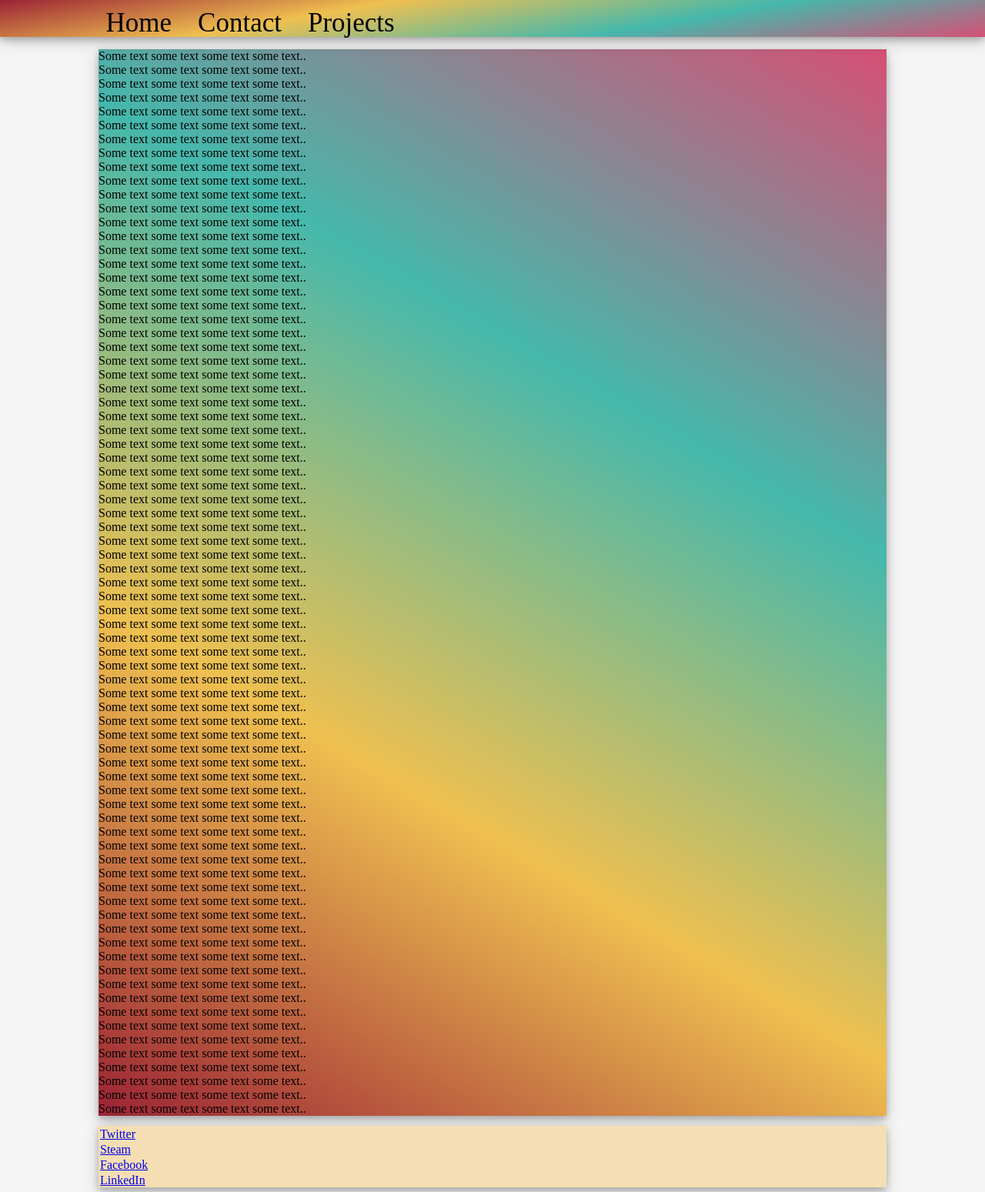
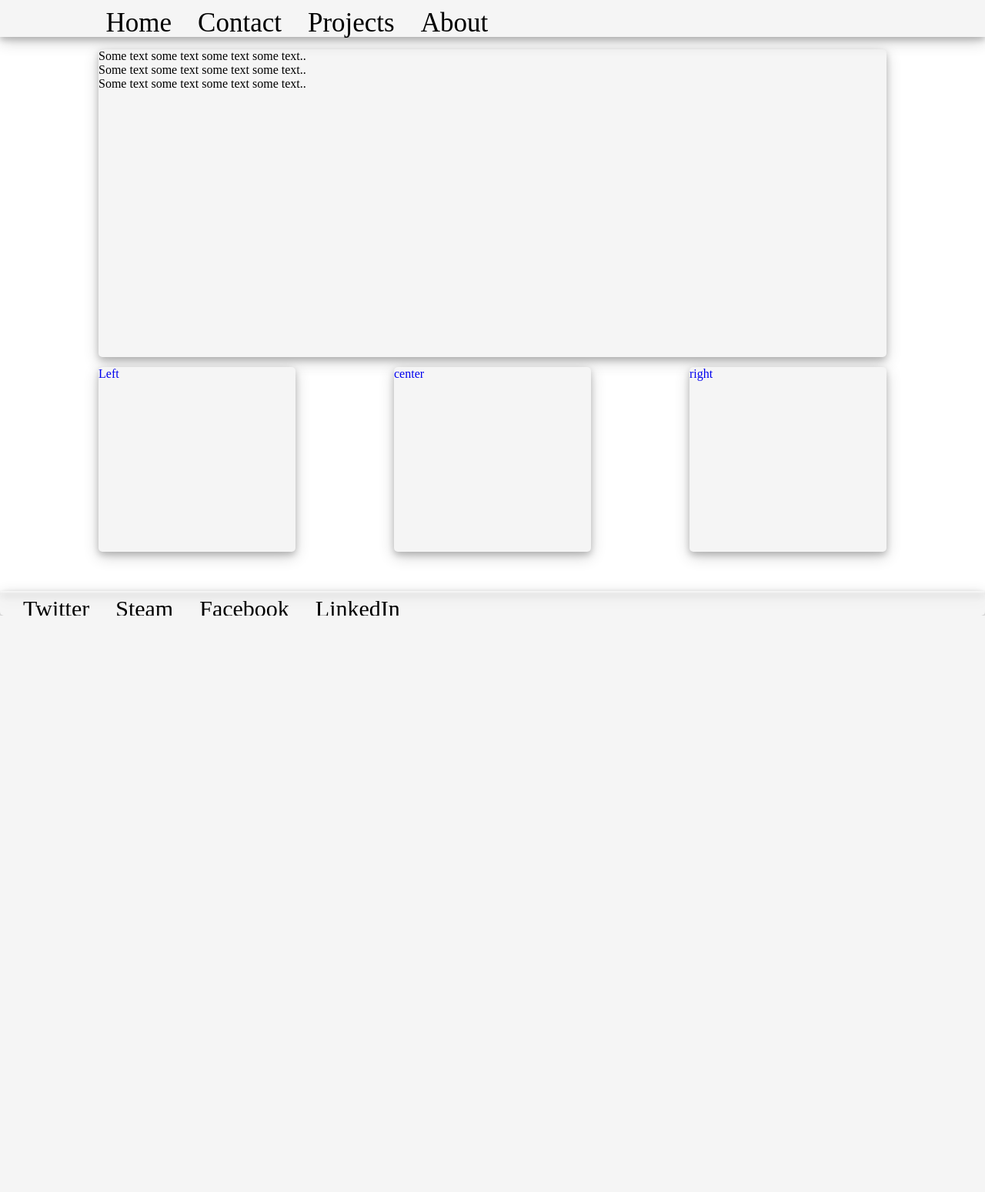
Before and after one commit to Neerholt/neerholtporfolie, a PHP site: page / in a window 1280 px wide. Shown: the whole page at 77% size. After the commit the page ends 800 px from the top, so only its background shows below. Run offline with PHP 8.4, Linux system fonts and the light colour scheme; some web fonts are replaced.

Commit message:
har lavet en masse om

```diff
--- a/index.php
+++ b/index.php
@@ -12,100 +12,44 @@
                <li><a href="index.php">Home</a></li>
                <li><a href="#">Contact</a></li>
                <li><a href="#">Projects</a></li>
+               <li><a href="#">About</a></li>
              </ul>
            </nav>
        </header>
 
        <main>
-           <div id="container">
+           <div id="top-container">
                  <p>Some text some text some text some text..</p>
   <p>Some text some text some text some text..</p>
   <p>Some text some text some text some text..</p>
-  <p>Some text some text some text some text..</p>
-  <p>Some text some text some text some text..</p>
-  <p>Some text some text some text some text..</p>
-  <p>Some text some text some text some text..</p>
-  <p>Some text some text some text some text..</p>
-  <p>Some text some text some text some text..</p>
-  <p>Some text some text some text some text..</p>
-  <p>Some text some text some text some text..</p>
-  <p>Some text some text some text some text..</p>
-  <p>Some text some text some text some text..</p>
-  <p>Some text some text some text some text..</p>
-  <p>Some text some text some text some text..</p>
-  <p>Some text some text some text some text..</p>
-  <p>Some text some text some text some text..</p>
-  <p>Some text some text some text some text..</p>
-  <p>Some text some text some text some text..</p>
-  <p>Some text some text some text some text..</p>
-  <p>Some text some text some text some text..</p>
-  <p>Some text some text some text some text..</p>
-  <p>Some text some text some text some text..</p>
-  <p>Some text some text some text some text..</p>
-  <p>Some text some text some text some text..</p>
-  <p>Some text some text some text some text..</p>
-  <p>Some text some text some text some text..</p>
-  <p>Some text some text some text some text..</p>
-  <p>Some text some text some text some text..</p>
-  <p>Some text some text some text some text..</p>
-  <p>Some text some text some text some text..</p>
-  <p>Some text some text some text some text..</p>
-  <p>Some text some text some text some text..</p>
-  <p>Some text some text some text some text..</p>
-  <p>Some text some text some text some text..</p>
-  <p>Some text some text some text some text..</p>
-  <p>Some text some text some text some text..</p>
-  <p>Some text some text some text some text..</p>
-  <p>Some text some text some text some text..</p>
-  <p>Some text some text some text some text..</p>
-  <p>Some text some text some text some text..</p>
-  <p>Some text some text some text some text..</p>
-  <p>Some text some text some text some text..</p>
-  <p>Some text some text some text some text..</p>
-  <p>Some text some text some text some text..</p>
-  <p>Some text some text some text some text..</p>
-  <p>Some text some text some text some text..</p>
-  <p>Some text some text some text some text..</p>
-  <p>Some text some text some text some text..</p>
-  <p>Some text some text some text some text..</p>
-  <p>Some text some text some text some text..</p>
-  <p>Some text some text some text some text..</p>
-  <p>Some text some text some text some text..</p>
-  <p>Some text some text some text some text..</p>
-  <p>Some text some text some text some text..</p>
-  <p>Some text some text some text some text..</p>
-   <p>Some text some text some text some text..</p>
-  <p>Some text some text some text some text..</p>
-  <p>Some text some text some text some text..</p>
-  <p>Some text some text some text some text..</p>
-  <p>Some text some text some text some text..</p>
-  <p>Some text some text some text some text..</p>
-  <p>Some text some text some text some text..</p>
-   <p>Some text some text some text some text..</p>
-  <p>Some text some text some text some text..</p>
-  <p>Some text some text some text some text..</p>
-  <p>Some text some text some text some text..</p>
-  <p>Some text some text some text some text..</p>
-  <p>Some text some text some text some text..</p>
-  <p>Some text some text some text some text..</p>
-  <p>Some text some text some text some text..</p>
-  <p>Some text some text some text some text..</p>
-  <p>Some text some text some text some text..</p>
-  <p>Some text some text some text some text..</p>
-  <p>Some text some text some text some text..</p>
-  <p>Some text some text some text some text..</p>
-  <p>Some text some text some text some text..</p>
            </div>
+
+           <a href="#"><div id="trippel-container">
+               <p>Left</p>
+           </div></a>
+
+
+           <a href="#"><div id="trippel-container">
+               <p>center</p>
+           </div></a>
+
+           <a href="#"><div id="trippel-container">
+               <p>right</p>
+           </div></a>
+
        </main>
+
 
        <footer>
            <div id="footer">
-               <table>
-                   <tr><td><a href="url">Twitter</a></td></tr>
-                    <tr><td><a href="url">Steam</a></td></tr>
-                     <tr><td><a href="url">Facebook</a></td></tr>
-                      <tr><td><a href="url">LinkedIn</a></td></tr>
-               </table>
+               <nav>
+                 <ul>
+                   <li><a href="index.php">Twitter</a></li>
+                   <li><a href="#">Steam</a></li>
+                   <li><a href="#">Facebook</a></li>
+                   <li><a href="#">LinkedIn</a></li>
+                </ul>
+               </nav>
            </div>
        </footer>
 
--- a/style.css
+++ b/style.css
@@ -1,11 +1,12 @@
 *{
     margin: 0;
     padding: 0;
+    text-decoration: none;
 }
 
 /*Body*/
 body{
-     background-color: whitesmoke;
+      /*background:-webkit-linear-gradient(100deg, #D65076, #45B8AC, #EFC050, #9B2335);*/
 }
 
 header ul{
@@ -16,54 +17,106 @@ header ul li{
     display: inline-block;
 }
 
-
 header ul li a{
     display: block;
     padding-left: 30px;
     color: black;
-    text-decoration: none;
     line-height: 60px;
     font-size: 35px;
 }
 
 header ul li a:hover{
-    color: red;
+    color: #9B1B30;
 }
 
 
 header nav{
-    background:-webkit-linear-gradient(100deg, #D65076, #45B8AC, #EFC050, #9B2335);
+    /*background:-webkit-linear-gradient(100deg, #D65076, #45B8AC, #EFC050, #9B2335);*/
     width: 100%;
     height: 6%;
     position: fixed;
     top: 0;
     box-shadow: 0 4px 8px 0 rgba(0, 0, 0, 0.2), 0 6px 20px 0 rgba(0, 0, 0, 0.19);
+    background-color: whitesmoke;
+
 }
 
 
 /*Stylesheet for min container*/
-#container{
+#top-container{
     margin-top: 5%;
     margin-bottom: 1%;
-    background:-webkit-linear-gradient(600deg, #D65076, #45B8AC, #EFC050, #9B2335);
     width: 80%;
-    height: auto;
+    height: 50%;
     margin-left: auto;
     margin-right: auto;
     border-color: black;
     box-shadow: 0 4px 8px 0 rgba(0, 0, 0, 0.2), 0 6px 20px 0 rgba(0, 0, 0, 0.19);
+    background-color: whitesmoke;
+    border-radius: 5px;
+    background-repeat:no-repeat;
 }
 
 
 
 #footer{
-    margin-bottom: 0.5%;
     bottom: 0;
-    background-color:wheat;
-    width: 80%;
-    height: 10%;;
+    width: 100%;
+    height: 4%;;
     margin-left: auto;
     margin-right: auto;
     border-color: black;
     box-shadow: 0 4px 8px 0 rgba(0, 0, 0, 0.2), 0 6px 20px 0 rgba(0, 0, 0, 0.19);
+    background-color: whitesmoke;
+    border-radius: 5px;
+    position: fixed;
 }
+
+footer ul{
+
+}
+
+footer ul li{
+    display: inline-block;
+}
+
+footer ul li a{
+    display: block;
+    padding-left: 30px;
+    color: black;
+    line-height: 45px;
+    font-size: 30px;
+}
+
+footer ul li a:hover{
+    color: #9B1B30;
+}
+
+
+footer nav{
+    width: 100%;
+    height: 6%;
+    bottom: 0;
+    box-shadow: 0 4px 8px 0 rgba(0, 0, 0, 0.2), 0 6px 20px 0 rgba(0, 0, 0, 0.19);
+    background-color: whitesmoke;
+    border-radius: 5px;
+}
+
+#trippel-container{
+    margin-left: 10%;
+    margin-bottom: 1%;
+    width: 20%;
+    height: 30%;
+    border-color: black;
+    box-shadow: 0 4px 8px 0 rgba(0, 0, 0, 0.2), 0 6px 20px 0 rgba(0, 0, 0, 0.19);
+    background-color: whitesmoke;
+    border-radius: 5px;
+    float: left;
+
+}
+
+
+#trippel-container:hover{
+    box-shadow: 0 6px 10px 0 rgb(220,20,60), 0 6px 20px 0 rgba(0, 0, 0, 0.19);
+
+}
```
Also changed, not shown: nbproject/private/private.xml (added, +10 -0 lines).
